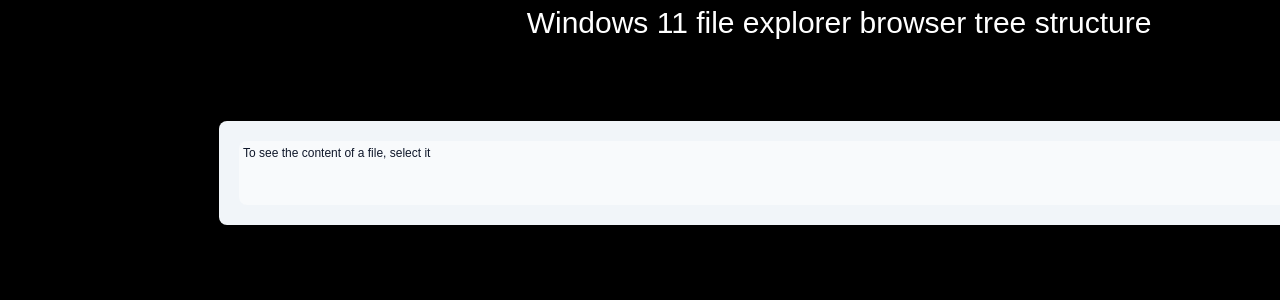
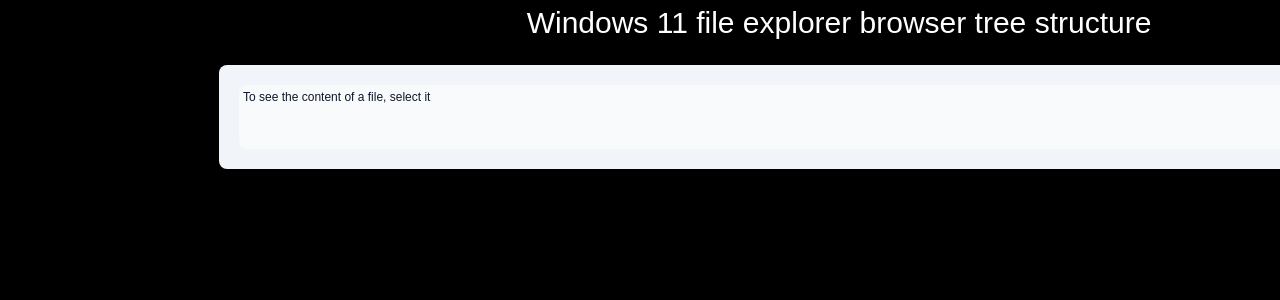
Before and after one commit to SMAghazadeh/Windows11FileExplorerBrowserTreeStructure, a Next.js app: page / in a window 1280 px wide. Shown: the top 300 px of the page. Built offline with nearby package versions, Linux system fonts and the light colour scheme.

Commit message:
No specific action has been taken

```diff
--- a/src/components/Tree.js
+++ b/src/components/Tree.js
@@ -9,8 +9,9 @@
     const { treeData } = useStore();
 
     return (
-        <div className="flex flex-col gap-14 ">
+        <div className="flex flex-col  ">
             <h1 className="text-center text-[30px] text-white">Windows 11 file explorer browser tree structure</h1>
+
             <div className=" h-full m-5 p-5 bg-slate-100 rounded-lg flex  ">
                 <div className="  flex flex-col">
                     {treeData.map((node) => (
```
